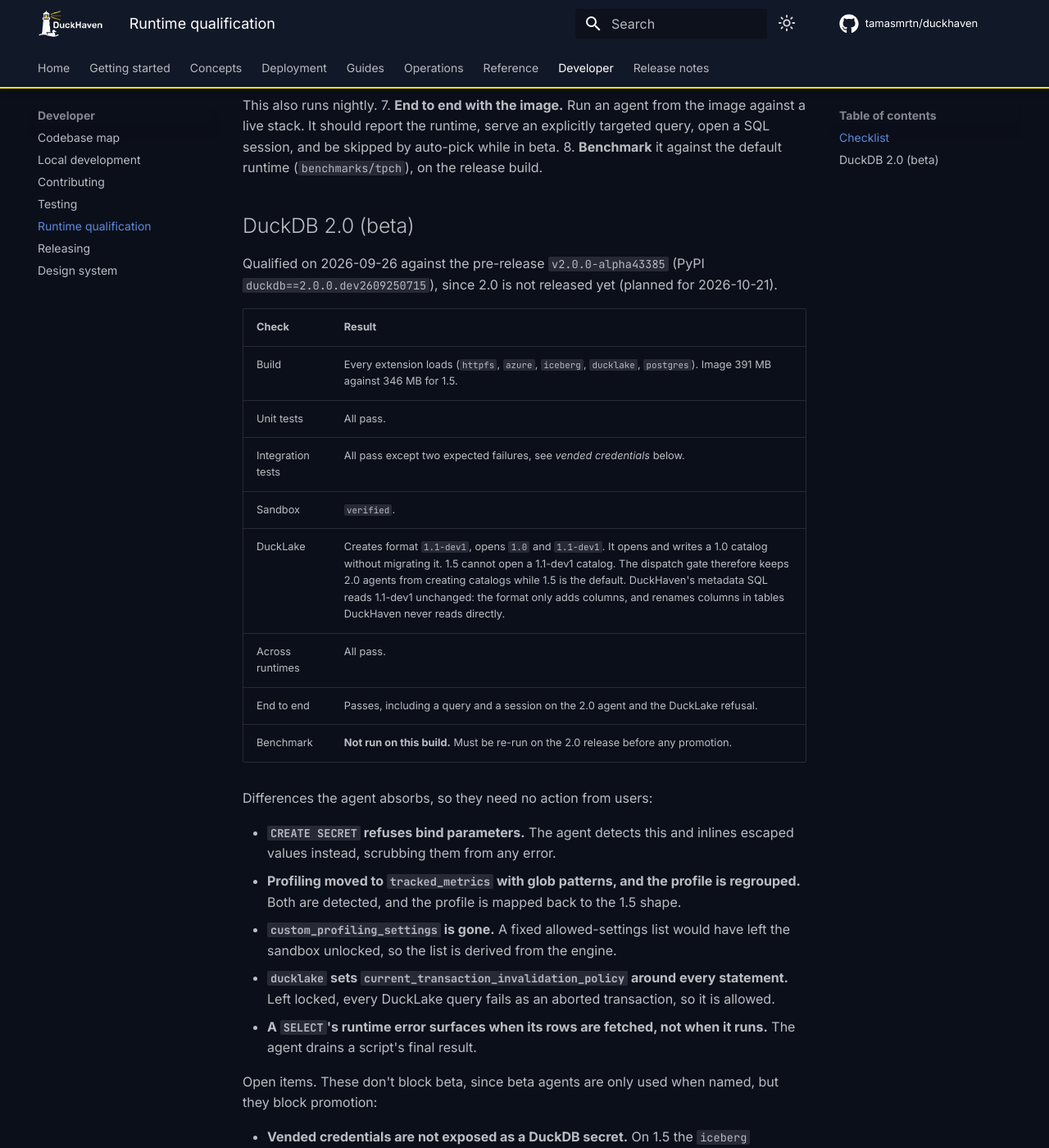
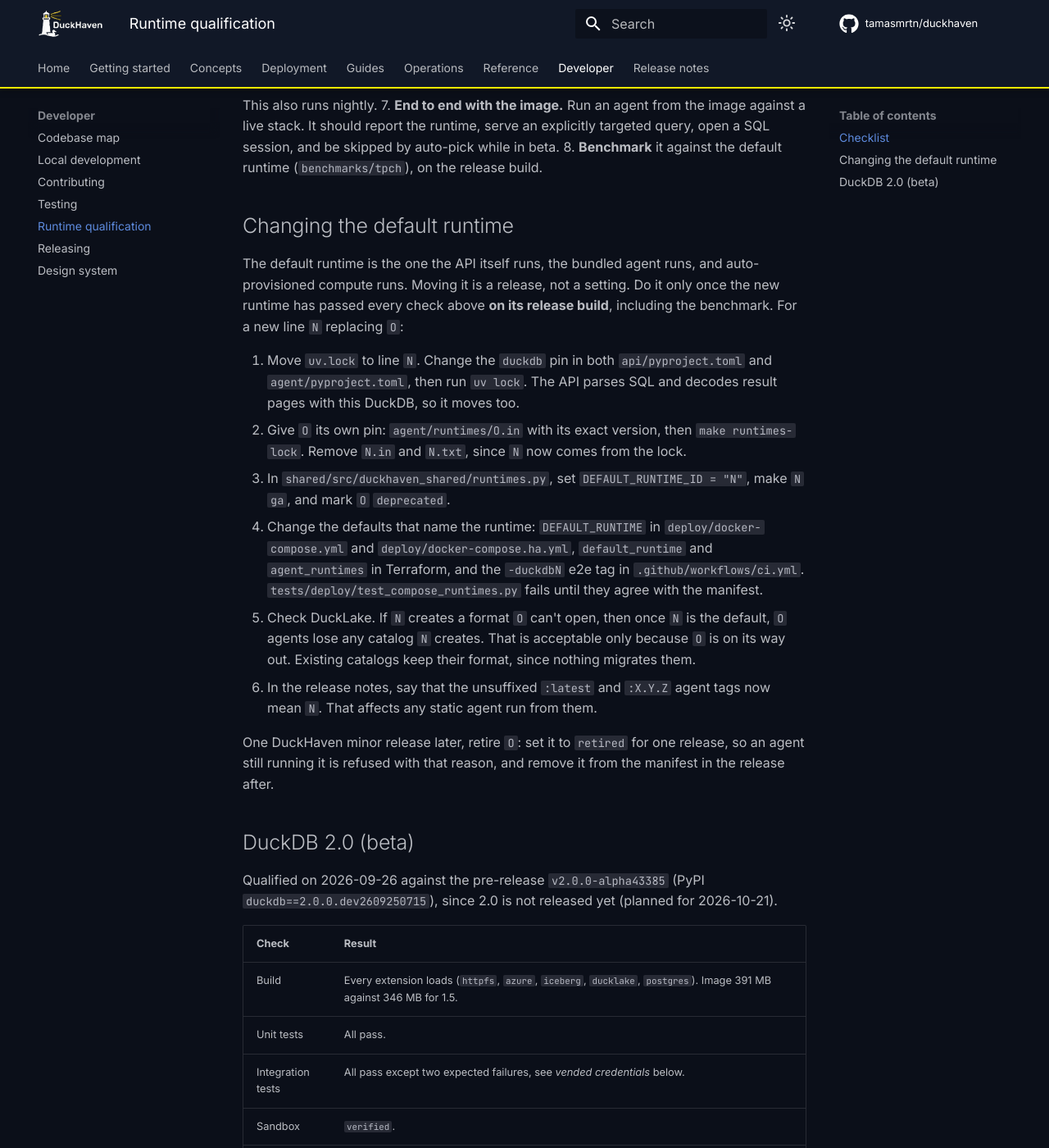
Before and after one commit to tamasmrtn/duckhaven, an MkDocs documentation site: the page built from docs/developer/runtime-qualification.md, in a window 1280 px wide and 1400 px high, scrolled down 1274 px. Shown: the whole window at 82% size. Built offline with MkDocs 1.6.1 and Material for MkDocs 9.7.7, drawn with Linux system fonts in a browser that asks for light colours; comment, search, counter and statistics services are not loaded.

Commit message:
Document how to change the default runtime

```diff
--- a/docs/developer/runtime-qualification.md
+++ b/docs/developer/runtime-qualification.md
@@ -37,6 +37,30 @@
    serve an explicitly targeted query, open a SQL session, and be skipped by auto-pick while in beta.
 8. **Benchmark** it against the default runtime (`benchmarks/tpch`), on the release build.
 
+## Changing the default runtime
+
+The default runtime is the one the API itself runs, the bundled agent runs, and auto-provisioned compute runs. Moving
+it is a release, not a setting. Do it only once the new runtime has passed every check above **on its release
+build**, including the benchmark. For a new line `N` replacing `O`:
+
+1. Move `uv.lock` to line `N`. Change the `duckdb` pin in both `api/pyproject.toml` and `agent/pyproject.toml`, then
+   run `uv lock`. The API parses SQL and decodes result pages with this DuckDB, so it moves too.
+2. Give `O` its own pin: `agent/runtimes/O.in` with its exact version, then `make runtimes-lock`. Remove `N.in` and
+   `N.txt`, since `N` now comes from the lock.
+3. In `shared/src/duckhaven_shared/runtimes.py`, set `DEFAULT_RUNTIME_ID = "N"`, make `N` `ga`, and mark `O`
+   `deprecated`.
+4. Change the defaults that name the runtime: `DEFAULT_RUNTIME` in `deploy/docker-compose.yml` and
+   `deploy/docker-compose.ha.yml`, `default_runtime` and `agent_runtimes` in Terraform, and the `-duckdbN` e2e tag in
+   `.github/workflows/ci.yml`. `tests/deploy/test_compose_runtimes.py` fails until they agree with the manifest.
+5. Check DuckLake. If `N` creates a format `O` can't open, then once `N` is the default, `O` agents lose any catalog
+   `N` creates. That is acceptable only because `O` is on its way out. Existing catalogs keep their format, since
+   nothing migrates them.
+6. In the release notes, say that the unsuffixed `:latest` and `:X.Y.Z` agent tags now mean `N`. That affects any
+   static agent run from them.
+
+One DuckHaven minor release later, retire `O`: set it to `retired` for one release, so an agent still running it is
+refused with that reason, and remove it from the manifest in the release after.
+
 ## DuckDB 2.0 (beta)
 
 Qualified on 2026-09-26 against the pre-release `v2.0.0-alpha43385` (PyPI `duckdb==2.0.0.dev2609250715`), since 2.0
```
